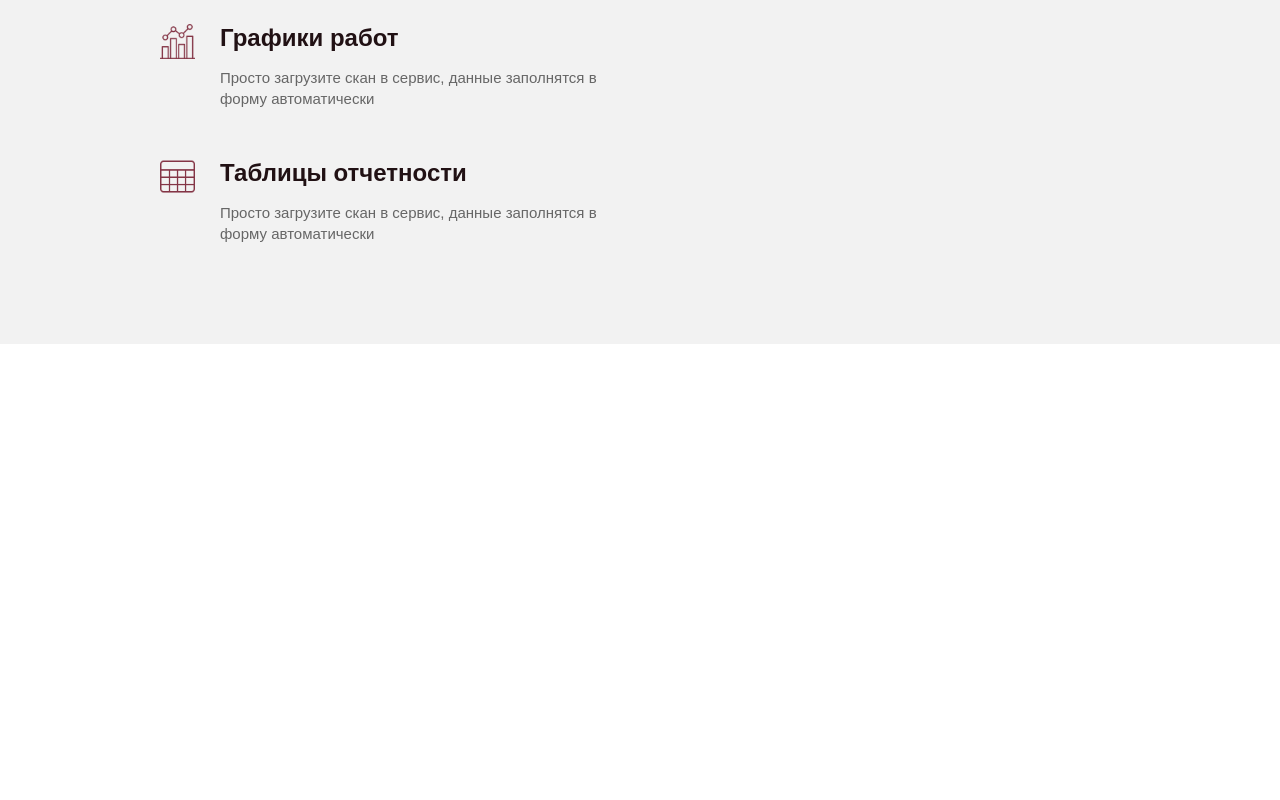
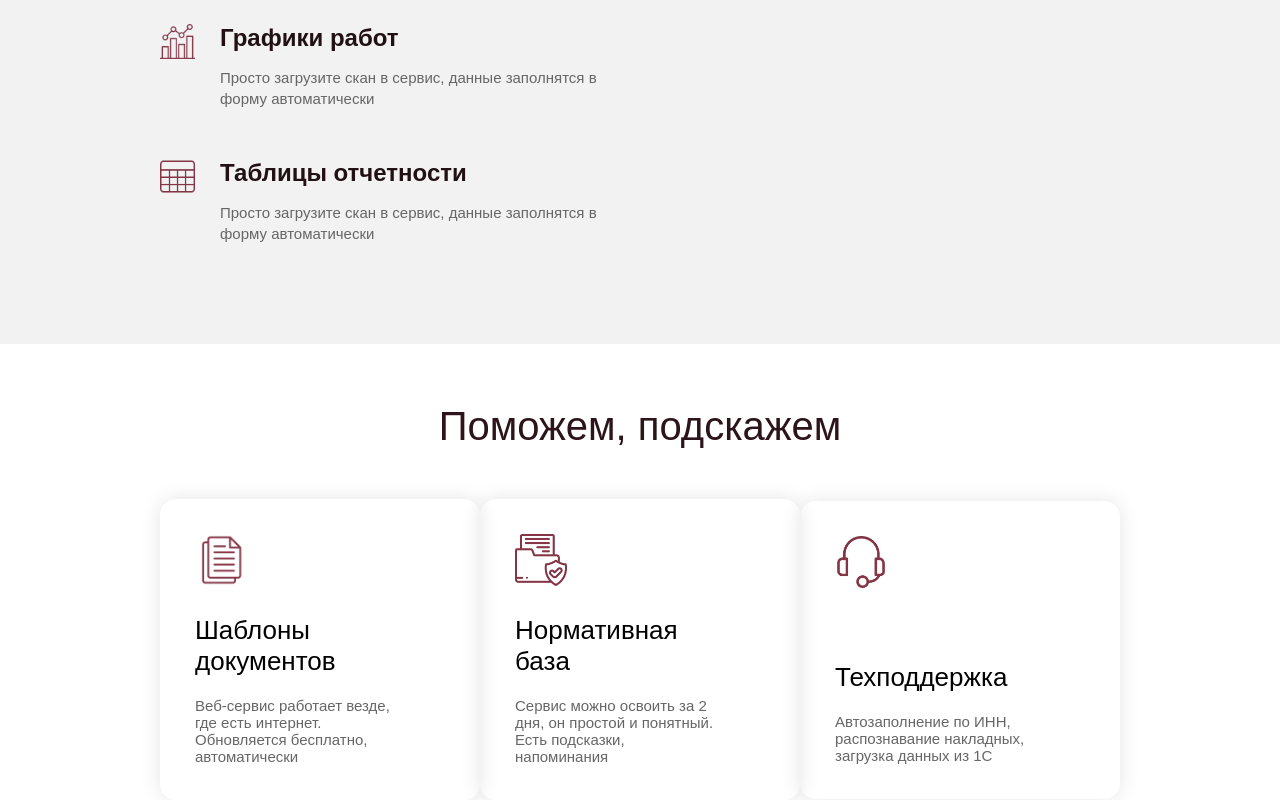
Before and after one commit to GG-absolute/1-exemple-for-git-vs-github, a plain HTML site: page index.html in a window 1280 px wide. Shown: the part 5542-6342 px from the top of the page. Before the commit the page ends 5886 px from the top, so only its background shows below. Drawn offline with Linux system fonts and the light colour scheme.

Commit message:
Fixed 8-9 sections for PC and no-media, tablet

```diff
--- a/index.html
+++ b/index.html
@@ -207,6 +207,27 @@
 </div>
 </section>
 
+<section class="sek8">
+<h1 class="sek8-title">Поможем, подскажем</h1>
+
+<div class="sek8-wrap">
+    <div class="sek8-card">
+<img src="./imgsek8/file-and-folder 1.png" alt="">
+<h1>Шаблоны документов</h1>
+<p>Веб-сервис работает везде, где есть интернет. Обновляется бесплатно, автоматически</p>
+    </div>
+    <div class="sek8-card">
+<img src="./imgsek8/documents (3) 1.png" alt="">
+<h1>Нормативная база</h1>
+<p>Сервис можно освоить за 2 дня, он простой и понятный. Есть подсказки, напоминания</p>
+    </div>
+    <div class="sek8-card timeforcard">
+<img src="./imgsek8/support (4) 1.png" alt="">
+<h1>Техподдержка</h1>
+<p>Автозаполнение по ИНН, распознавание накладных, загрузка данных из 1С</p>
+    </div>
+</div>
+</section>
 
 </main>
 
--- a/style.css
+++ b/style.css
@@ -441,6 +441,54 @@ width: 280px;
     color: #666666;
     line-height: 1.4;
 }
+.sek8-title
+{
+    font-weight: 300;
+    font-size: 40px;
+    text-align: center;
+    margin-top: 60px;
+    margin-bottom: 50px;
+    color: #2C1419;
+}
+.sek8-wrap
+{
+    display: flex;
+    align-items: center;
+    justify-content: space-evenly;
+    width: 75%;
+    margin: auto;
+}
+.sek8-card
+{
+    box-shadow: 0px 0px 20px #e5e5e5;
+    /* background-color: red; */
+    width: 250px;
+    border-radius: 16px;
+    padding: 35px;
+}
+.sek8-card img
+{
+    width: 52px;
+    height: 52px;
+    margin-bottom: 25px;
+}
+.sek8-card h1
+{
+    font-size: 26px;
+    font-weight: 400;
+    margin-bottom: 20px;
+    width: 200px;
+}
+.sek8-card p
+{
+    width: 200px;
+    font-size: 15px;
+    color: #666666;
+}
+.timeforcard img
+{
+    margin-bottom: 70px;
+}
 
 @media (max-width : 1014px ) {
 
```
Also changed, not shown: imgsek8/documents (3) 1.png (added), imgsek8/file-and-folder 1.png (added), imgsek8/support (4) 1.png (added).
